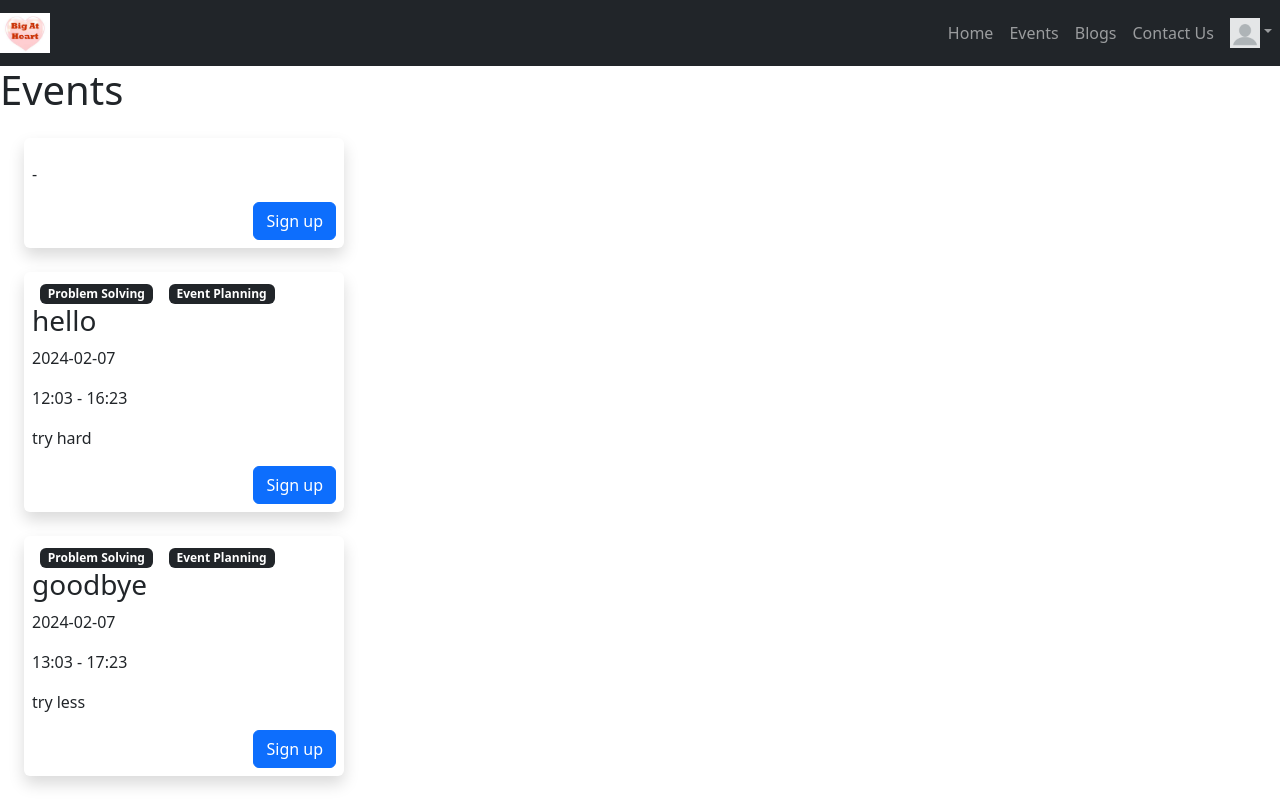
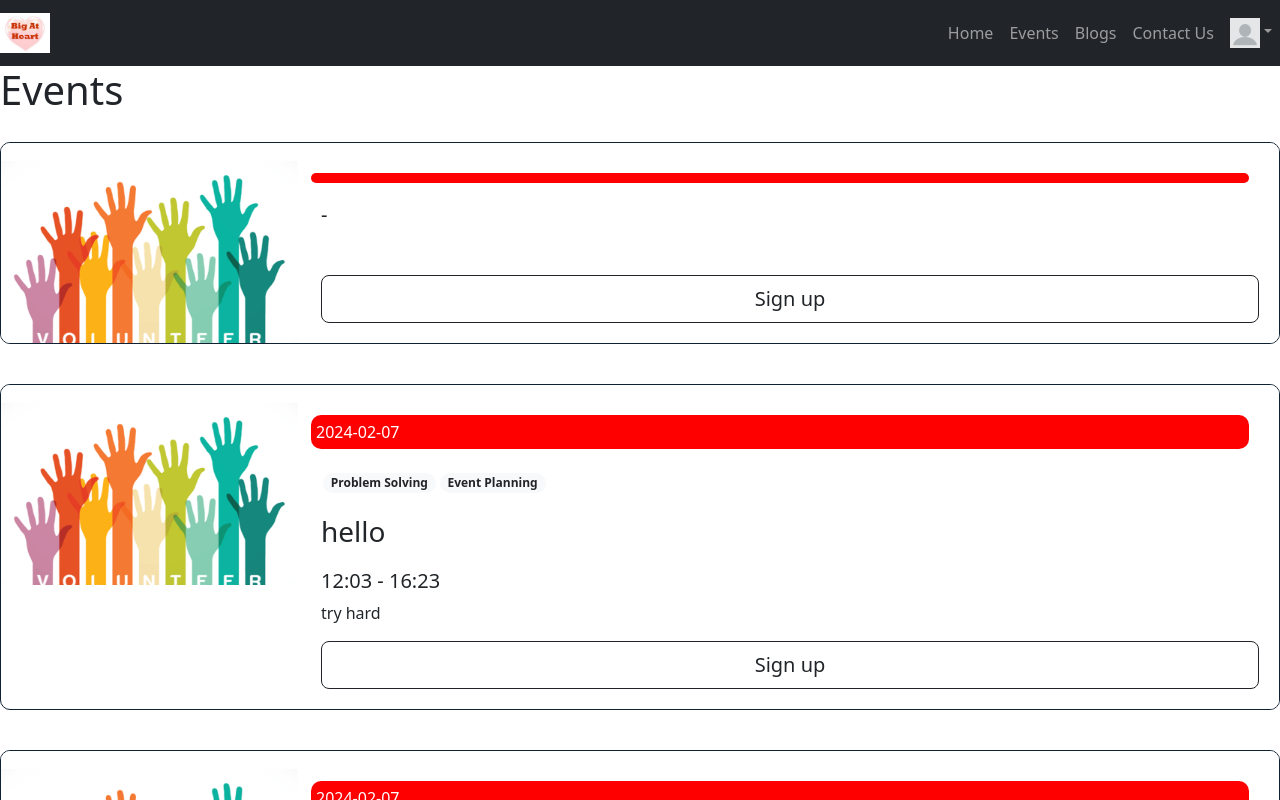
Before and after one commit to NicholasTanYY/volunteer_management_system, a React (Create React App) app: page /userEvents in a window 1280 px wide. Shown: the top 800 px of the page. Built offline with nearby package versions, Linux system fonts and the light colour scheme; no server answers.

Commit message:
Modify userEventCard to mathc admin

```diff
--- a/src/components/UserEventRendererComponent.tsx
+++ b/src/components/UserEventRendererComponent.tsx
@@ -1,6 +1,7 @@
 import React from 'react';
 import { EventInfo } from '../utilities/EventInfoInterface';
 import { Button } from 'react-bootstrap';
+import login from '../images/loginImage.jpeg';
 import axios from 'axios';
 import { useAppSelector } from '../redux/hooks';
 import { useNavigate } from 'react-router-dom';
@@ -23,16 +24,27 @@ const UserEventRendererComponent: React.FC<UserEventRendererProps> = ({ event })
     }
 
     return (
-        <div className="shadow rounded m-4 w-25 h-25 p-2">
-            {event.category.map((category:any, index:any) => (
-                <span className="badge bg-dark mx-2" key={index}>{category}</span>
-            ))}
-            <h3>{event.name}</h3>
-            <p>{event.date}</p>
-            <p>{event.startTime} - {event.endTime}</p>
-            <p>{event.description}</p>
-            <div className="d-flex justify-content-end">
-                <Button onClick={handleSignupEvent}>Sign up</Button>
+        <div className='event-card'>
+            <div>
+                <img src={login} alt="Event" className="event-image" />
+            </div>
+            <div className="event-details">
+                <div>
+                    <div className="date-badge">
+                        <span>{event.date}</span>
+                    </div>
+                    <div className="category-badges">
+                        {event.category.map((category: any, index: any) => (
+                            <span className="badge rounded-pill bg-light text-dark" key={index} style={{ margin: '2px' }}>{category}</span>
+                        ))}
+                    </div>
+                    <h3 className="event-name">{event.name}</h3>
+                    <h5>{event.startTime} - {event.endTime}</h5>
+                    <p>{event.description}</p>
+                </div>
+                <div>
+                    <button className="btn btn-outline-dark btn-lg take-attendance-btn" onClick={handleSignupEvent}>Sign up</button>
+                </div>
             </div>
         </div>
     );
```
